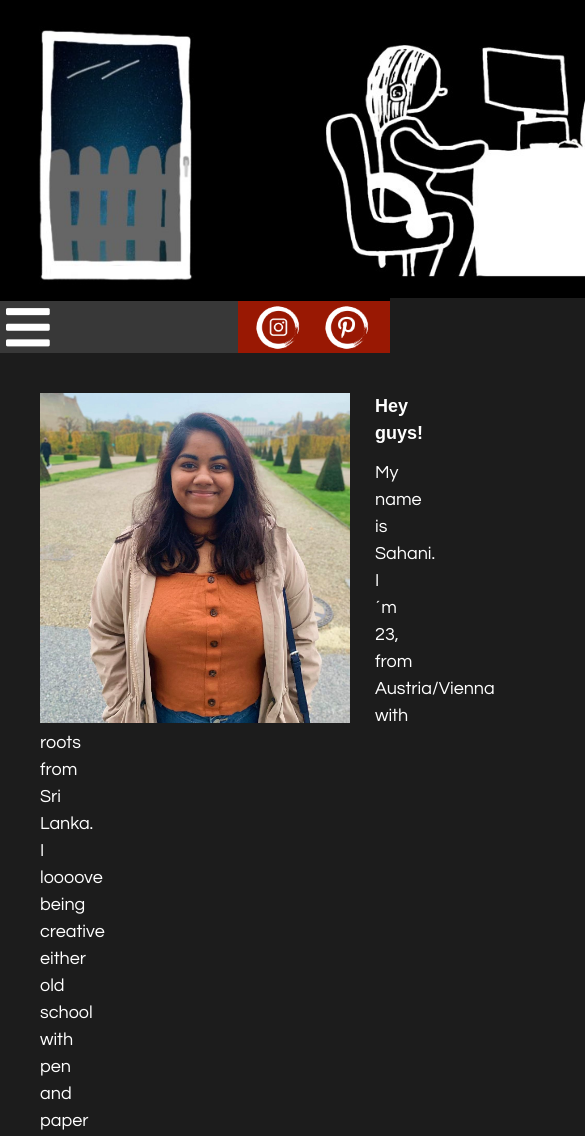
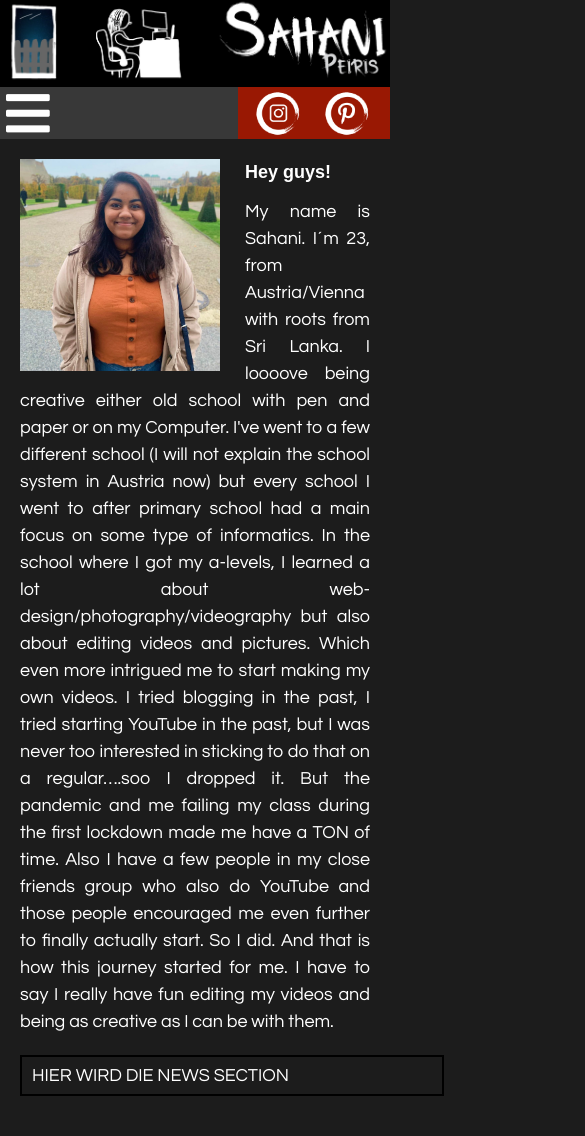
Before and after one commit to studAlexP/Life-of-Sahani, a website: page index.html in a window 390 px wide. Shown: the part 44-1180 px from the top of the page, 585 px wide, since content can reach past the window. Drawn offline with Linux system fonts and the light colour scheme.

Commit message:
Added basic responsivness

```diff
--- a/css/amongus.css
+++ b/css/amongus.css
@@ -1,5 +1,5 @@
 h1{
-    font-family: "Braga", "Comic Sans", cursive;
+    font-family: "Braga", "Arial", cursive;
   }
 
 main{
@@ -11,6 +11,20 @@ main{
    text-align: justify;
    line-height: 1.6;
 }
-img{
+
+iframe{
+  margin-top: 20px;
+}
+
+.AU{
   height: 100px;
 }
+
+@media only screen and (max-width: 1492px) {
+  main{
+    padding-right: 20px;
+    padding-left: 20px;
+  }
+
+
+}
--- a/css/cooking.css
+++ b/css/cooking.css
@@ -1,13 +1,13 @@
-h1{
-    font-family: "Braga", "Comic Sans", cursive;
+h1 {
+  font-family: "Braga", "Arial", cursive;
   padding-bottom: 30px;
 }
 
-h2{
+h2 {
   padding-top: 30px;
 }
 
-main{
+main {
   font-size: large;
   font-family: Century Gothic, Arial, sans-serif;
   padding-right: 250px;
@@ -16,10 +16,36 @@ main{
   line-height: 1.8;
 }
 
-p{
-  margin-bottom: 50px;
+
+iframe {
+  padding-left: 100px;
+}
+
+.messurements{
+  padding-right: 20px;
+
+}
+
+
+@media only screen and (max-width: 1492px) {
+  table{
+    max-width: 100%;
+    height: auto;
   }
 
   iframe{
-  padding-left: 1000px;
+
   }
+
+  main{
+    padding-right: 20px;
+    padding-left: 20px;
+  }
+
+  .messurements{
+    text-align: right;
+    padding-right: 0px;
+  }
+
+
+}
--- a/css/creative.css
+++ b/css/creative.css
@@ -1,5 +1,5 @@
 h1{
-    font-family: "Braga", "Comic Sans", cursive;
+    font-family: "Braga", "Arial", cursive;
   }
 
 main{
--- a/css/index.css
+++ b/css/index.css
@@ -1,33 +1,64 @@
 main {
     margin-top: 20px;
     margin-bottom: 20px;
-    padding: 20px;
-    padding-right: 20px;
+    padding-right: 600px;
     text-align: justify;
     line-height: 1.5;
-    padding-right: 600px;
+
     font-size: large;
     font-family: Century Gothic, Arial, sans-serif;
 }
 
+#me {
+    padding-left: 20px;
+}
 
 
-h1{
-    font-family: "Braga" , "Arial", cursive;
+
+h1 {
+    font-family: "Braga", "Arial", cursive;
     font-size: large;
     padding-bottom: 12px;
 }
 
-#pb{
+h2 {
+    text-align: center;
+}
+
+#pb {
     margin-left: 20px;
     margin-right: 25px;
 }
 
-#news{
-    background-color: #FFFFFF;
-    height: 328px;
-    width: 310px;
-    margin-left: 1530px;
+#news {
+    border: 2px solid black;
+    width: 400px;
+    padding: 5px 10px 5px 10px;
+    margin-left: 1400px;
     margin-top: -325px;
     position: absolute;
+    color: #fff;
 }
+
+@media only screen and (max-width: 1492px) {
+    main {
+        padding-right: 20px;
+    }
+
+    #news {
+        position: static;
+        margin-left: 20px;
+        margin-top: 20px;
+    }
+}
+
+
+@media only screen and (max-width: 768px) {
+    #pb {
+        width: 200px;
+    }
+
+
+
+
+}
--- a/css/league.css
+++ b/css/league.css
@@ -12,5 +12,20 @@ main{
    line-height: 1.8;
 }
 table{
+
   border-spacing: 50px 50px;
 }
+
+@media only screen and (max-width: 1492px) {
+  main{
+    padding-right: 20px;
+    padding-left: 20px;
+  }
+
+  table{
+    display: block;
+  }
+
+
+
+}
--- a/css/style.css
+++ b/css/style.css
@@ -18,9 +18,9 @@ header {
   position: relative;
 }
 
-#banner{
-    width: 1324px;
-    height: 304px;
+#banner {
+  width: 1324px;
+  height: 304px;
 }
 
 aside {
@@ -72,7 +72,7 @@ nav li {
   display: inline;
 }
 
-.hamburger{
+.hamburger {
   background-color: transparent;
   border: 0px;
   color: #fff;
@@ -94,25 +94,20 @@ main {
   width: 500px;
 }
 
-#me{
-    padding-left:20px;
-
-}
 
 
 .link {
-    color: #a6a6a6;
+  color: #a6a6a6;
 }
 
 .link:visited {
-    color: #b366ff;
+  color: #b366ff;
 
 }
 
 footer {
   background-color: black;
   height: 40px;
-  width: 100%;
   top: 800px;
   bottom: 0;
   position: relative;
@@ -123,18 +118,25 @@ footer {
 }
 
 @media only screen and (max-width: 1492px) {
-  aside{
+  aside {
     height: 52px;
   }
 
-  .logo{
+  .logo {
     width: 53px;
     padding-left: 13px;
   }
 
-  .logolink{
+  .logolink {
     text-decoration: none;
   }
+
+  #banner {
+    width: 100%;
+    height: auto;
+}
+
+
 }
 
 @media only screen and (max-width: 768px) {
@@ -155,7 +157,4 @@ footer {
   }
 
 
-
-
-
 }
--- a/css/youtube.css
+++ b/css/youtube.css
@@ -3,6 +3,6 @@
   margin-top: 50px;
 }
 
-#blob1 a:hover {
-  background-image: url(../img/youtube/youtube_amongus2.png);
+a{
+  text-decoration: none;
 }
```
Also changed, not shown: css/instagram.css (+14 -2 lines), css/shop.css (+14 -0 lines). Lines whose indentation alone changed are shown as unchanged.
